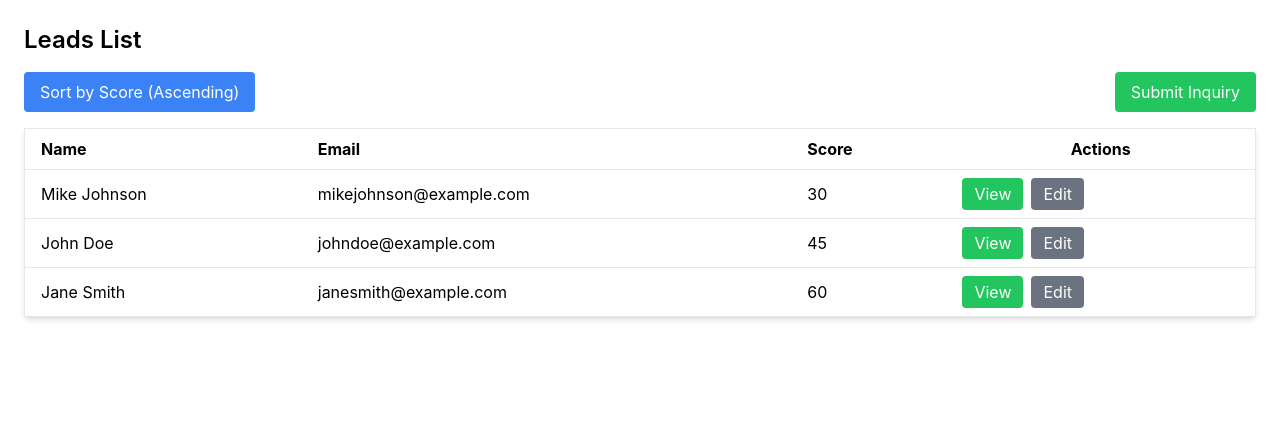
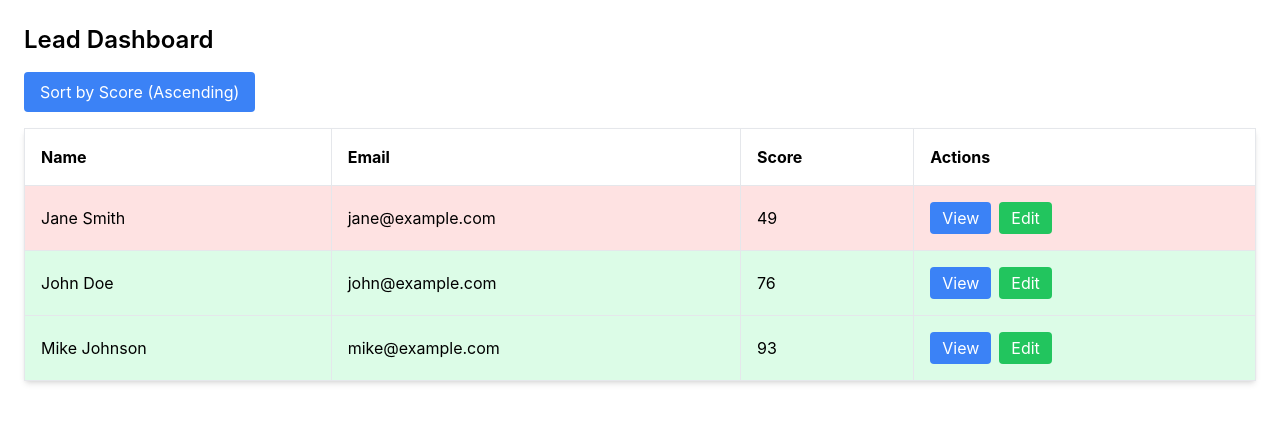
Before and after one commit to aidapira/lead_management_system_ui, a React (Create React App) app in the folder lead-management-frontend/: page /leads in a window 1280 px wide. Shown: the top 422 px of the page. Built offline with nearby package versions, Linux system fonts and the light colour scheme.

Commit message:
#4-lead-score-tracking-on-dashboard

```diff
--- a/lead-management-frontend/src/components/LeadsList.js
+++ b/lead-management-frontend/src/components/LeadsList.js
@@ -1,25 +1,42 @@
 import React, { useState, useEffect } from 'react';
-import { Link } from 'react-router-dom';
 
 const LeadsList = () => {
-  // Example leads data, which would eventually come from an API.
+  // Mock lead data
   const [leads, setLeads] = useState([
-    { id: 1, name: 'John Doe', email: 'johndoe@example.com', score: 45 },
-    { id: 2, name: 'Jane Smith', email: 'janesmith@example.com', score: 60 },
-    { id: 3, name: 'Mike Johnson', email: 'mikejohnson@example.com', score: 30 },
+    { id: 1, name: 'John Doe', email: 'john@example.com', score: 80 },
+    { id: 2, name: 'Jane Smith', email: 'jane@example.com', score: 50 },
+    { id: 3, name: 'Mike Johnson', email: 'mike@example.com', score: 90 },
   ]);
+
   const [sortAsc, setSortAsc] = useState(true);
 
-  // Sort leads by score when sortAsc state changes
+  // Mock score updates (Simulate real-time updates)
+  useEffect(() => {
+    const interval = setInterval(() => {
+      setLeads((prevLeads) =>
+        prevLeads.map((lead) => ({
+          ...lead,
+          score: lead.score + Math.floor(Math.random() * 10 - 5), // Random score adjustment
+        }))
+      );
+    }, 5000); // Update every 5 seconds
+
+    return () => clearInterval(interval);
+  }, []);
+
+  // Sort leads by score
   const sortedLeads = [...leads].sort((a, b) =>
     sortAsc ? a.score - b.score : b.score - a.score
   );
 
-  const toggleSortOrder = () => setSortAsc(!sortAsc);
+  // Toggle sort order
+  const toggleSortOrder = () => {
+    setSortAsc((prev) => !prev);
+  };
 
   return (
     <div className="container mx-auto p-6">
-      <h2 className="text-2xl font-semibold mb-4">Leads List</h2>
+      <h2 className="text-2xl font-semibold mb-4">Lead Dashboard</h2>
       <div className="flex justify-between items-center mb-4">
         <button
           onClick={toggleSortOrder}
@@ -27,30 +44,36 @@ const LeadsList = () => {
         >
           Sort by Score ({sortAsc ? 'Ascending' : 'Descending'})
         </button>
-        <Link to="/inquiries" className="bg-green-500 text-white px-4 py-2 rounded">
-            Submit Inquiry
-        </Link>
       </div>
-      <table className="min-w-full bg-white border border-gray-200 shadow-md rounded">
+      <table className="w-full border-collapse bg-white shadow-md rounded">
         <thead>
           <tr>
-            <th className="px-4 py-2 text-left border-b">Name</th>
-            <th className="px-4 py-2 text-left border-b">Email</th>
-            <th className="px-4 py-2 text-left border-b">Score</th>
-            <th className="px-4 py-2 border-b">Actions</th>
+            <th className="border p-4 text-left">Name</th>
+            <th className="border p-4 text-left">Email</th>
+            <th className="border p-4 text-left">Score</th>
+            <th className="border p-4 text-left">Actions</th>
           </tr>
         </thead>
         <tbody>
           {sortedLeads.map((lead) => (
-            <tr key={lead.id} className="hover:bg-gray-100">
-              <td className="px-4 py-2 border-b">{lead.name}</td>
-              <td className="px-4 py-2 border-b">{lead.email}</td>
-              <td className="px-4 py-2 border-b">{lead.score}</td>
-              <td className="px-4 py-2 border-b">
-                <button className="bg-green-500 text-white px-3 py-1 rounded mr-2">
+            <tr
+              key={lead.id}
+              className={`border ${
+                lead.score >= 75
+                  ? 'bg-green-100'
+                  : lead.score >= 50
+                  ? 'bg-yellow-100'
+                  : 'bg-red-100'
+              }`}
+            >
+              <td className="border p-4">{lead.name}</td>
+              <td className="border p-4">{lead.email}</td>
+              <td className="border p-4">{lead.score}</td>
+              <td className="border p-4">
+                <button className="bg-blue-500 text-white px-3 py-1 rounded mr-2">
                   View
                 </button>
-                <button className="bg-gray-500 text-white px-3 py-1 rounded">
+                <button className="bg-green-500 text-white px-3 py-1 rounded">
                   Edit
                 </button>
               </td>
```
